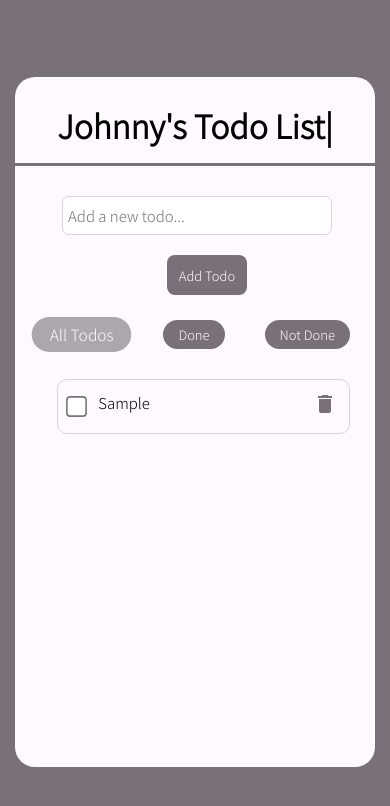
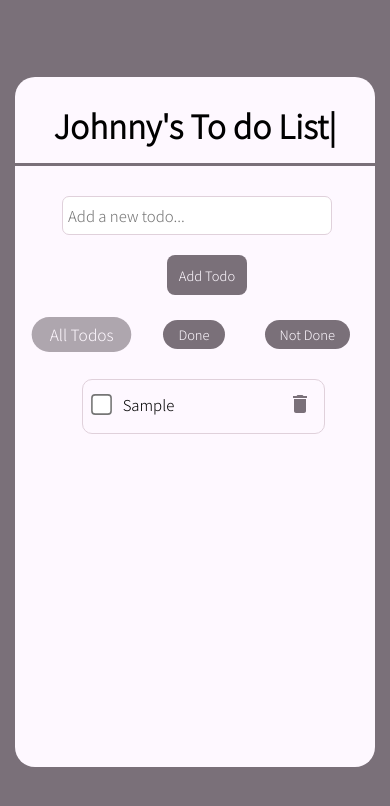
Before and after one commit to joaofelipe0202/johnny-todo-list, a React (Create React App) app: page / in a window 390 px wide. Both pictures are taken after typing "Sample" into the empty fields and a click on the button "Add Todo". Shown: the top 806 px of the page. Built offline with nearby package versions, Linux system fonts and the light colour scheme.

Commit message:
Fix padding for mobile view

```diff
--- a/src/App.js
+++ b/src/App.js
@@ -9,7 +9,7 @@ function App() {
     <div className="App">
       <div className='todo__box'>
         <Typical
-          steps={["Johnny's Todo List", 1000]}
+          steps={["Johnny's To do List", 1000]}
           wrapper="h1"
         />
         <AddTodo />
--- a/src/components/Todo.css
+++ b/src/components/Todo.css
@@ -74,16 +74,11 @@ input[type=checkbox]
 
 @media screen and (max-width: 400px) {
     .todo__element {
-        width: 90%;
         margin-left: -3px;
         padding: 12px;
-        display: flex;
         overflow: auto;
     }
 
-    .todo__left {
-        display: flex;
-    }
     .todo__desc {
         font-size: 15px;
     }
```
